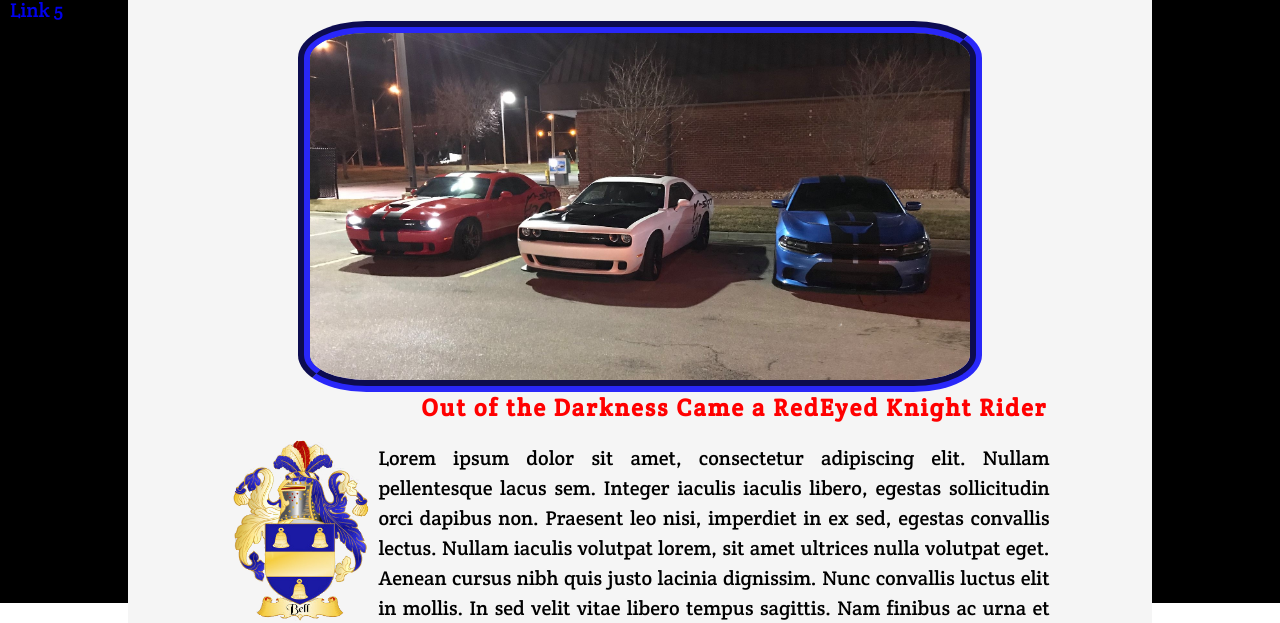
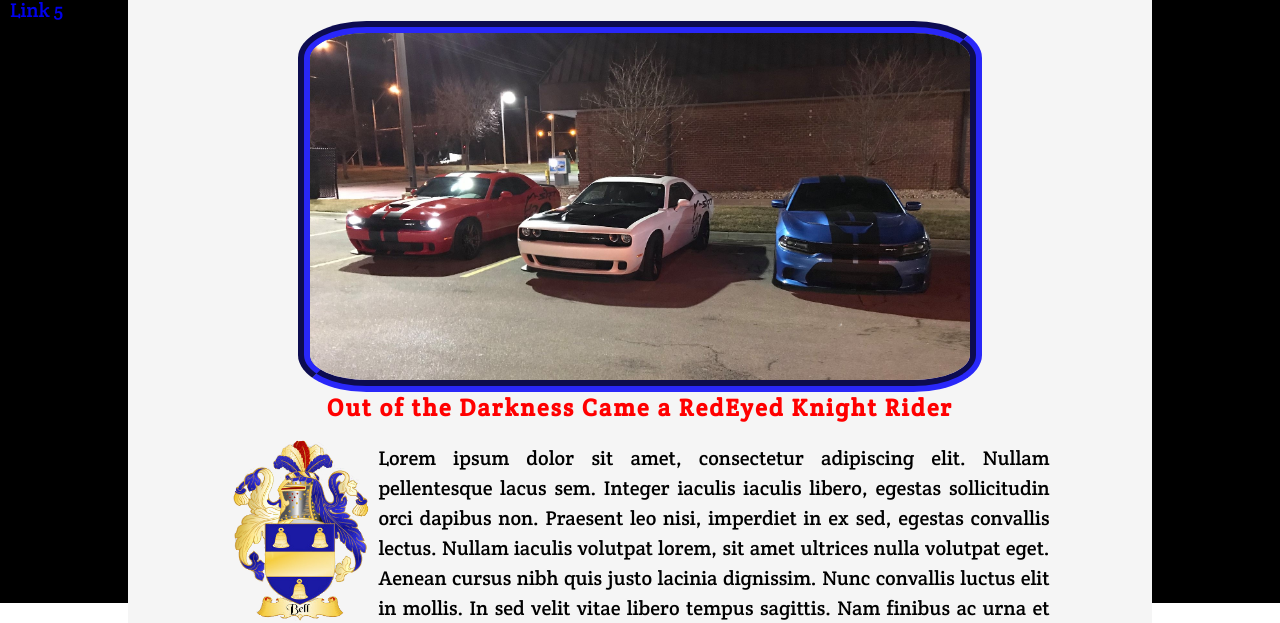
Before and after one commit to TierreGreen/bioSite, a plain HTML site: page index.html in a window 1280 px wide. Shown: the part 197-820 px from the top of the page. Drawn offline with Linux system fonts and the light colour scheme.

Commit message:
Update bioSite-BellVision.CSS

```diff
--- a/bioSite-BellVision.CSS
+++ b/bioSite-BellVision.CSS
@@ -1,3 +1,7 @@
+@viewport {
+  max-zoom: 1.5;
+}
+
 body {
   font-family: 'Crete Round', 'Times New Roman', serif;
   max-zoom: 150%;
@@ -216,8 +220,8 @@ figcaption {
   color: red;
   text-align: center;
   letter-spacing: 2px;
-  Margin-left: 10%;
-  margin-right: 10%;
+  Margin-left: Auto;
+  margin-right: Auto;
   width: 100%;
 }
 
```
